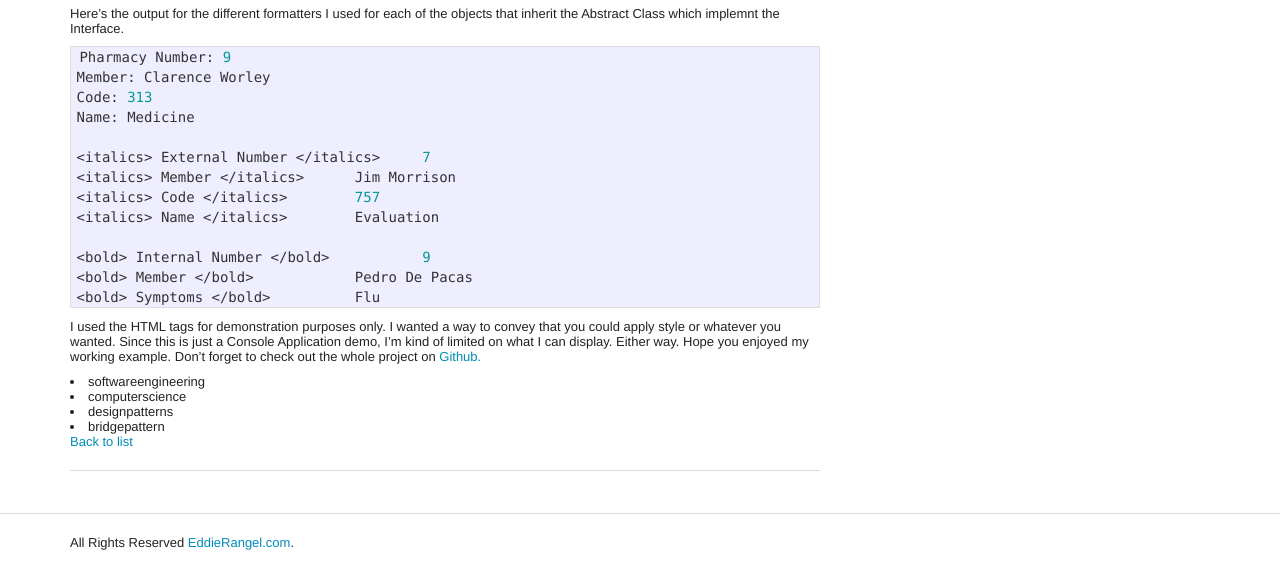
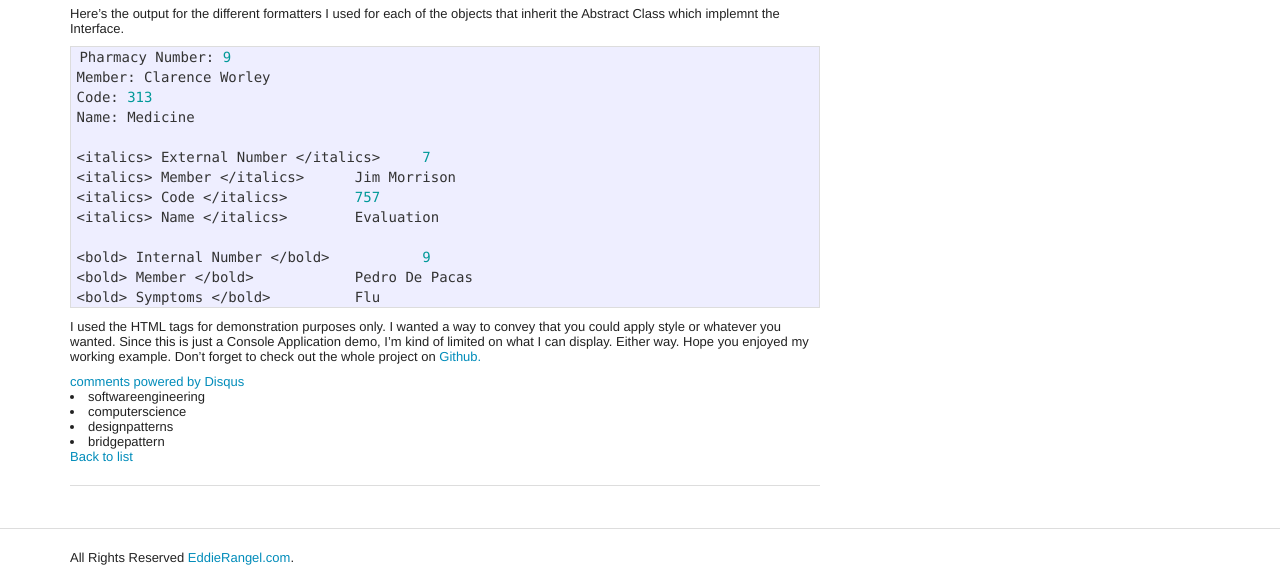
Before and after one commit to erangeljr/eddierangel.com, a Jekyll site: the page built from _posts/2014-03-16-design-patterns-bridge-pattern.md, in a window 1280 px wide and 900 px high, scrolled down 3038 px, cut to the strip 324-900 px from the top of the window. Built offline with Jekyll 4.4.1, drawn with Linux system fonts in a browser that asks for light colours; Markdown is read by kramdown in place of the engine named in the settings; comment, search, counter and statistics services are not loaded; part of the change alters nothing that is shown.

Commit message:
Adding Disqus
Created Include Disqus
Working on Layout

```diff
--- a/_config.yml
+++ b/_config.yml
@@ -4,8 +4,8 @@ pygments: true
 include: [js, bootstrap.min.js, site.js]
 include: [font, glyphicons-halflings-regular.eot, glyphicons-halflings-regular.svg, glyphicons-halflings-regular.ttf, glyphicons-halflings-regular.woff]
 include: [archives, index.html]
-destination: ../erangeljr.github.io
+#destination: ../erangeljr.github.io
 #LOCAL DEVELOPMENT
-#url:         http://localhost:4000
+url:         http://localhost:4000
 #PRODUCTION
-url:         http://eddierangel.com
+#url:         http://eddierangel.com
--- /dev/null
+++ b/_includes/comments.html
@@ -0,0 +1,15 @@
+
+ <div id="disqus_thread"></div>
+    <script type="text/javascript">
+        /* * * CONFIGURATION VARIABLES: EDIT BEFORE PASTING INTO YOUR WEBPAGE * * */
+        var disqus_shortname = 'eddierangelcom'; // required: replace example with your forum shortname
+
+        /* * * DON'T EDIT BELOW THIS LINE * * */
+        (function() {
+            var dsq = document.createElement('script'); dsq.type = 'text/javascript'; dsq.async = true;
+            dsq.src = '//' + disqus_shortname + '.disqus.com/embed.js';
+            (document.getElementsByTagName('head')[0] || document.getElementsByTagName('body')[0]).appendChild(dsq);
+        })();
+    </script>
+    <noscript>Please enable JavaScript to view the <a href="http://disqus.com/?ref_noscript">comments powered by Disqus.</a></noscript>
+    <a href="http://disqus.com" class="dsq-brlink">comments powered by <span class="logo-disqus">Disqus</span></a>
--- a/_includes/header.html
+++ b/_includes/header.html
@@ -5,7 +5,7 @@
               data-toggle="collapse"
               data-target=".navbar-collapse"><span class="glyphicon glyphicon-chevron-down"></span></button>
             <div id="logo">
-                <a href="."  class="navbar-brand">Hacker | EddieRangel.com</a>
+                <a href="{{ site.url }}"  class="navbar-brand">Hacker | EddieRangel.com</a>
             </div>
             </div>
             <div class="navbar-collapse collapse">
--- a/_layouts/post.html
+++ b/_layouts/post.html
@@ -1,5 +1,6 @@
 ---
 layout: default
+comments: true
 ---
 <h2>{{ page.title }}</h2>
 <p class="meta">{{ page.date | date_to_string }}</p>
@@ -7,6 +8,7 @@ layout: default
 <div class="post">
 {{ content }}
 </div>
+{% include comments.html %}
 <div>
 	{% for category in page.categories %}
 		<li>
```
Also changed, not shown: _posts/2014-03-16-design-patterns-bridge-pattern.md (line endings or trailing spaces).
